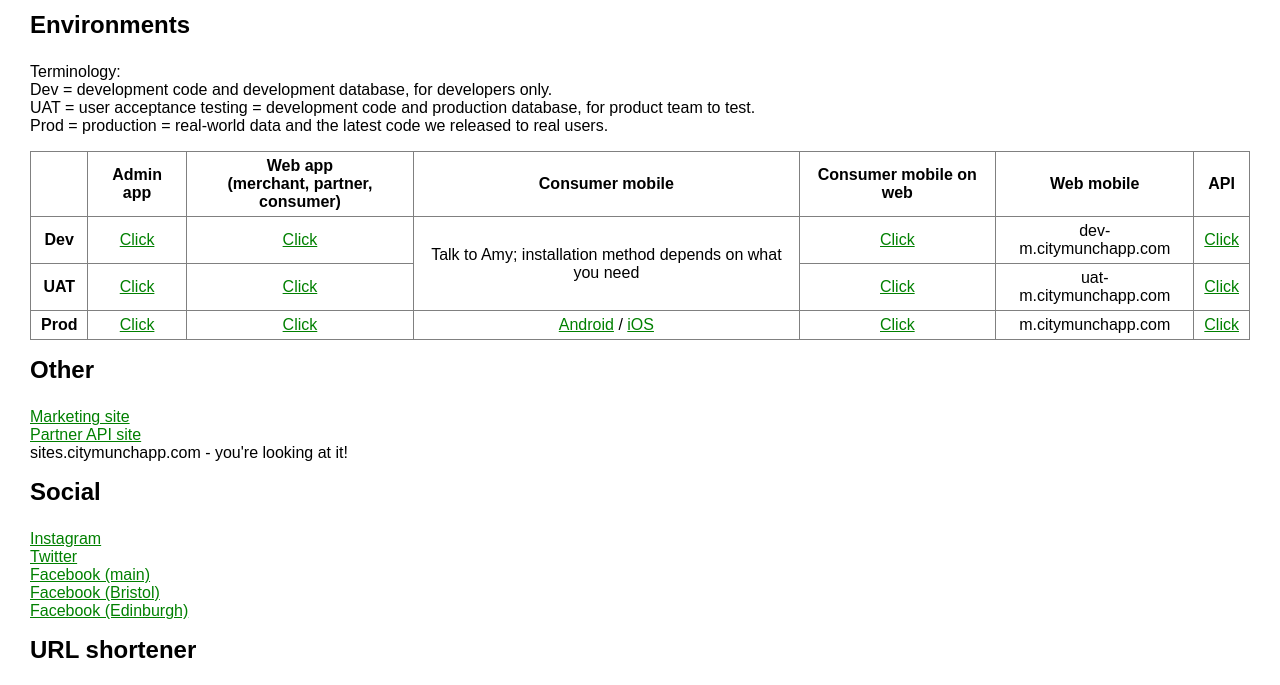
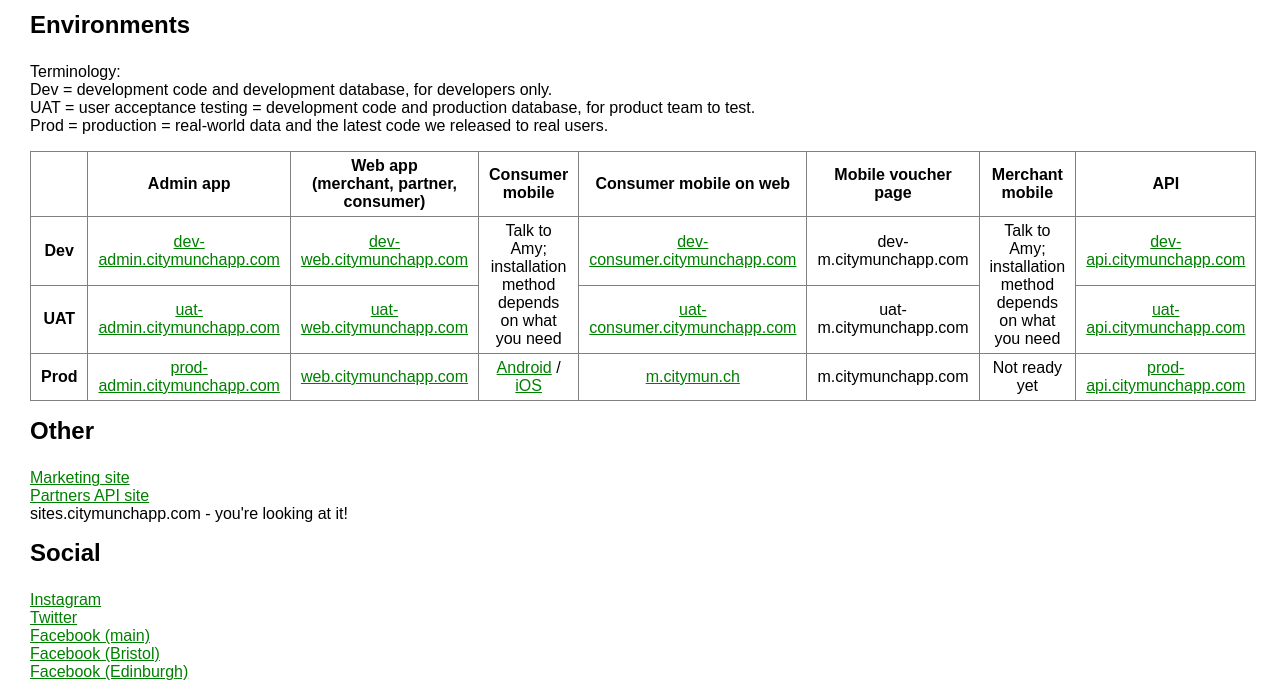
Before and after one commit to citymunch/sites.citymunchapp.com, a plain HTML site: page src/index.html in a window 1280 px wide. Shown: the part 73-758 px from the top of the page. Drawn offline with Linux system fonts and the light colour scheme.

Commit message:
Document new domains.

```diff
--- a/src/index.html
+++ b/src/index.html
@@ -30,43 +30,51 @@
                         <th>Web app<br />(merchant, partner, consumer)</th>
                         <th>Consumer mobile</th>
                         <th>Consumer mobile on web</th>
-                        <th>Web mobile</th>
+                        <th>Mobile voucher page</th>
+                        <th>Merchant mobile</th>
                         <th>API</th>
                     </tr>
                 </thead>
                 <tbody>
                     <tr>
                         <th>Dev</th>
-                        <td><a href="https://dev-admin.citymunchapp.com">Click</a></td>
-                        <td><a href="https://dev-web.citymunchapp.com">Click</a></td>
+                        <td><a href="https://dev-admin.citymunchapp.com">dev-admin.citymunchapp.com</a></td>
+                        <td><a href="https://dev-web.citymunchapp.com">dev-web.citymunchapp.com</a></td>
                         <td rowspan="2">
-                            Talk to Amy; installation method depends on what you need
+                            Talk to Amy;<br />installation method depends on what you need
                         </td>
-                        <td><a href="https://dev-consumer.citymunchapp.com">Click</a></td>
+                        <td><a href="https://dev-consumer.citymunchapp.com">dev-consumer.citymunchapp.com</a></td>
                         <td>dev-m.citymunchapp.com</td>
-                        <td><a href="https://dev-api.citymunchapp.com/swagger-ui.html">Click</a></td>
+                        <td rowspan="2">
+                            Talk to Amy;<br />installation method depends on what you need
+                        </td>
+                        <td><a href="https://dev-api.citymunchapp.com/swagger-ui.html">dev-api.citymunchapp.com</a></td>
                     </tr>
                     <tr>
                         <th>UAT</th>
-                        <td><a href="https://uat-admin.citymunchapp.com">Click</a></td>
-                        <td><a href="https://uat-web.citymunchapp.com">Click</a></td>
+                        <td><a href="https://uat-admin.citymunchapp.com">uat-admin.citymunchapp.com</a></td>
+                        <td><a href="https://uat-web.citymunchapp.com">uat-web.citymunchapp.com</a></td>
                         <!-- The cell here is taken by rowspan="2" above. -->
-                        <td><a href="https://uat-consumer.citymunchapp.com">Click</a></td>
+                        <td><a href="https://uat-consumer.citymunchapp.com">uat-consumer.citymunchapp.com</a></td>
                         <td>uat-m.citymunchapp.com</td>
-                        <td><a href="https://uat-api.citymunchapp.com/swagger-ui.html">Click</a></td>
+                        <!-- The cell here is taken by rowspan="2" above. -->
+                        <td><a href="https://uat-api.citymunchapp.com/swagger-ui.html">uat-api.citymunchapp.com</a></td>
                     </tr>
                     <tr>
                         <th>Prod</th>
-                        <td><a href="https://prod-admin.citymunchapp.com">Click</a></td>
-                        <td><a href="https://web.citymunchapp.com">Click</a></td>
+                        <td><a href="https://prod-admin.citymunchapp.com">prod-admin.citymunchapp.com</a></td>
+                        <td><a href="https://web.citymunchapp.com">web.citymunchapp.com</a></td>
                         <td>
                             <a href="https://play.google.com/store/apps/details?id=com.CityMunch.app">Android</a>
                             /
                             <a href="https://itunes.apple.com/gb/app/citymunch/id1078980559">iOS</a>
                         </td>
-                        <td><a href="https://prod-consumer.citymunchapp.com">Click</a></td>
+                        <td><a href="https://m.citymun.ch">m.citymun.ch</a></td>
                         <td>m.citymunchapp.com</td>
-                        <td><a href="https://prod-api.citymunchapp.com/swagger-ui.html">Click</a></td>
+                        <td>
+                            Not ready yet
+                        </td>
+                        <td><a href="https://prod-api.citymunchapp.com/swagger-ui.html">prod-api.citymunchapp.com</a></td>
                     </tr>
                 </tbody>
             </table>
@@ -75,7 +83,7 @@
 
             <p>
                 <a href="http://citymunchapp.com/">Marketing site</a><br />
-                <a href="https://partners.citymunchapp.com/">Partner API site</a><br />
+                <a href="https://partners.citymunchapp.com/">Partners API site</a><br />
                 sites.citymunchapp.com - you're looking at it!<br />
             </p>
 
```
